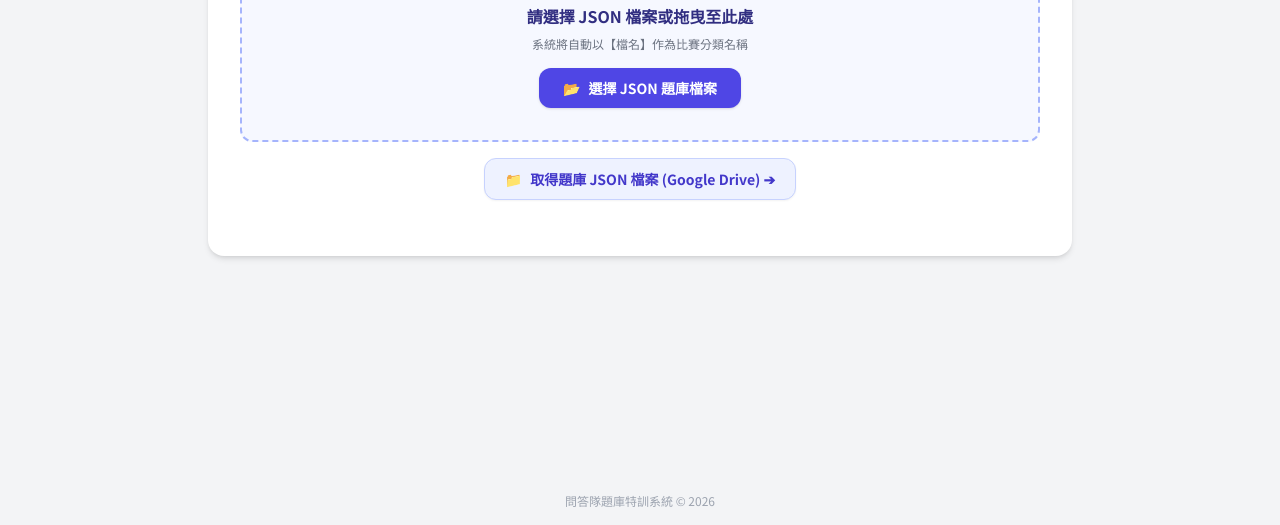
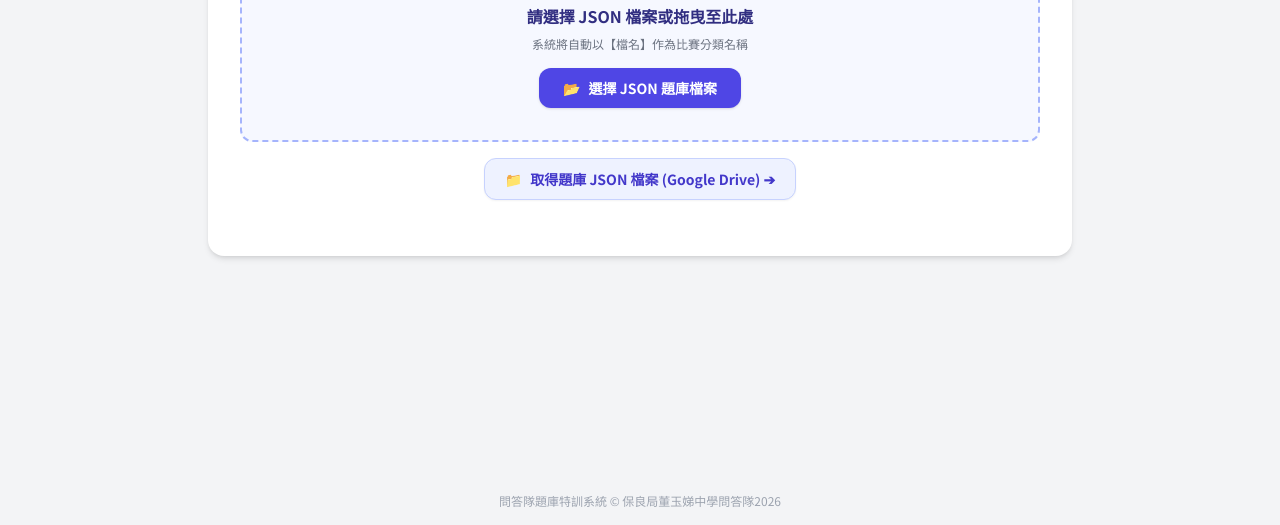
Before and after one commit to tytqt2627/tqrwaeirntiyn1g, a plain HTML site: page index.html in a window 1280 px wide. Shown: the part 275-800 px from the top of the page. Drawn offline with nearby package versions, Linux system fonts and the light colour scheme.

Commit message:
Update footer text with new copyright information

```diff
--- a/index.html
+++ b/index.html
@@ -354,7 +354,7 @@
     </main>
 
     <footer class="text-center py-4 text-xs text-gray-400">
-        問答隊題庫特訓系統 &copy; 2026
+        問答隊題庫特訓系統 &copy; 保良局董玉娣中學問答隊2026
     </footer>
 
     <!-- JavaScript 邏輯 -->
```
